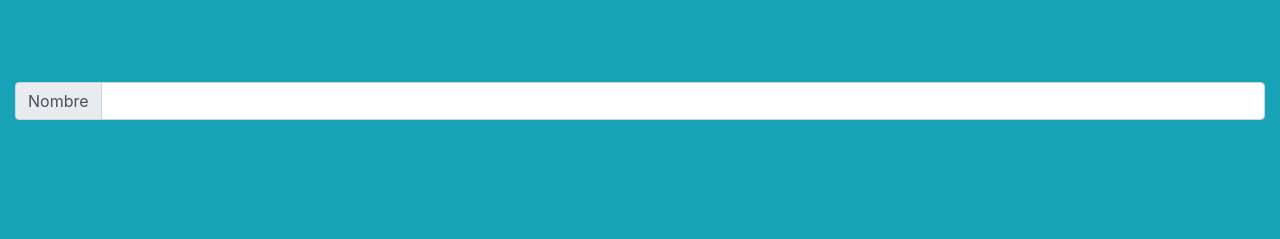
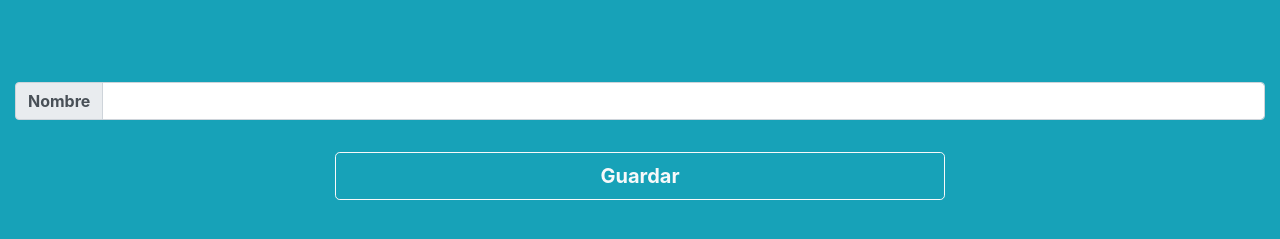
Before and after one commit to martinKindall/codigo_morsa_solucionando_bugs, a website: page public/index.html in a window 1280 px wide. Shown: the part 153-392 px from the top of the page. Drawn offline with nearby package versions, Linux system fonts and the light colour scheme.

Commit message:
Se termino el estilo de la pagina.

```diff
--- a/public/index.html
+++ b/public/index.html
@@ -21,12 +21,19 @@
 		<div class="col-12">
 			<div class="input-group mb-3">
 				<div class="input-group-prepend">
-					<span class="input-group-text" id="inputGroup-sizing-default">Nombre</span>
+					<span class="input-group-text font-weight-bolder" id="inputGroup-sizing-default">Nombre</span>
 				</div>
 				<input type="text" class="form-control" aria-label="Default" aria-describedby="inputGroup-sizing-default">
 			</div>
 		</div>
 	</div>
+	<div class="row">
+		<div class="col-3"></div>
+		<div class="col-6 my-3">
+			<button type="button" class="btn font-weight-bolder btn-outline-light btn-lg btn-block">Guardar</button>
+		</div>
+		<div class="col-3"></div>
+	</div>
 </div>
 </body>
 </html>
```
